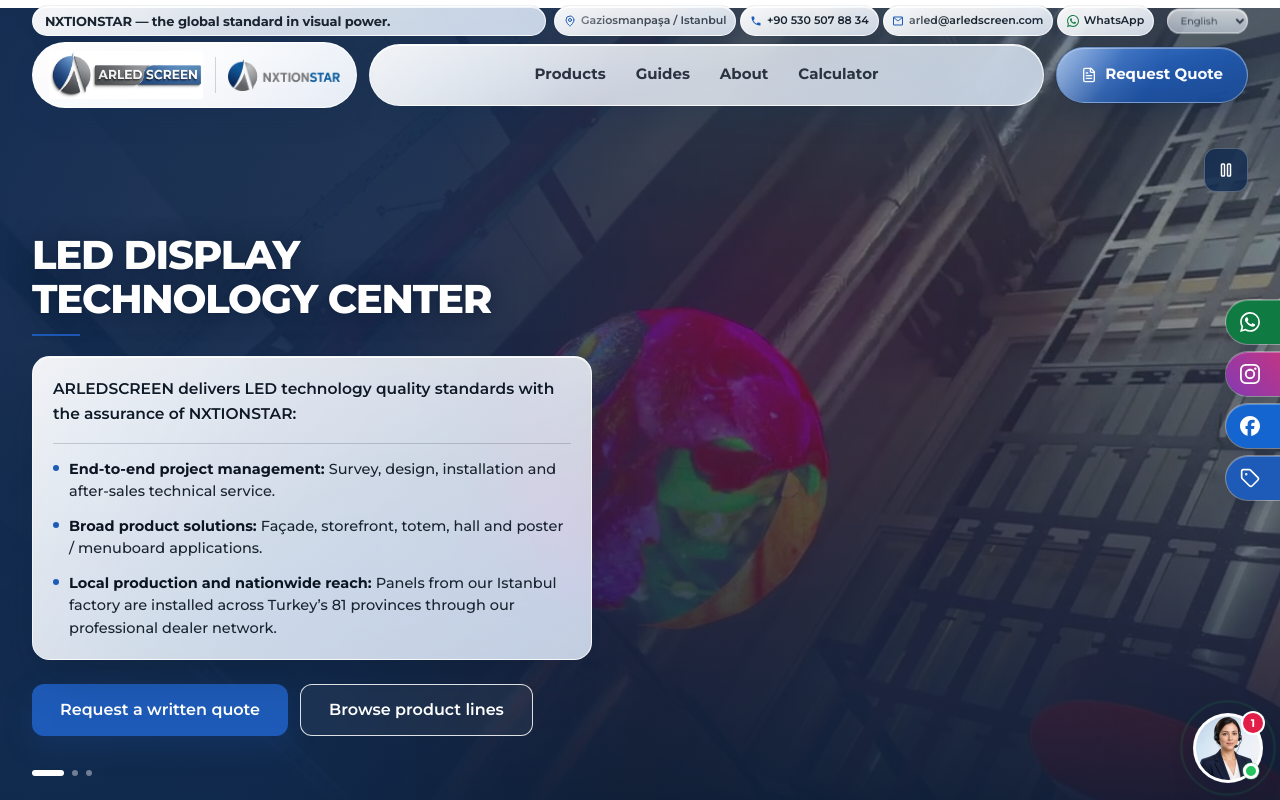
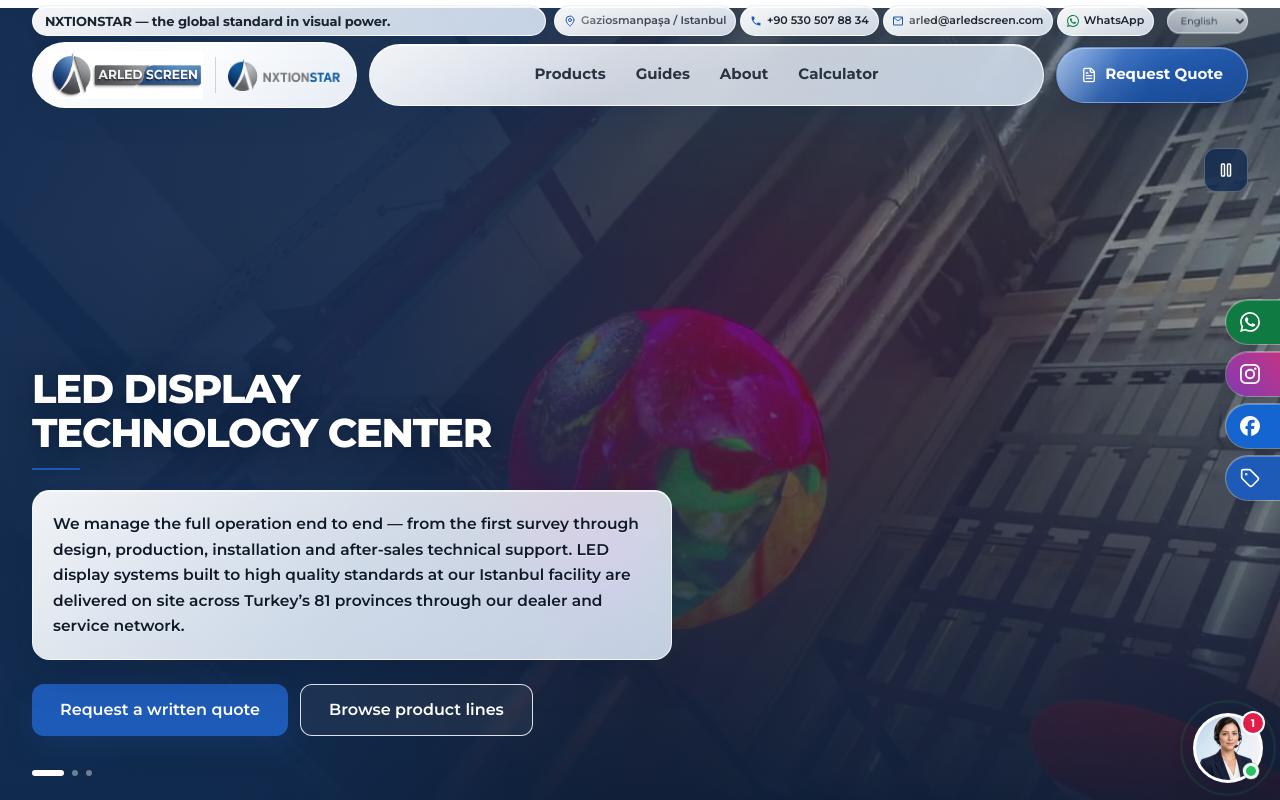
Before and after one commit to bzkrtaras-hue/arledscreen, a Next.js app: page /en/ in a window 1280 px wide. Shown: the top 800 px of the page. Built offline with nearby package versions, Linux system fonts and the light colour scheme.

Commit message:
Update homepage hero subcopy to end-to-end operations paragraph.
Replace short lead and three pillars with the client’s full discovery-to-service subtitle; widen the glass plate for readable line length.

Co-authored-by: bzkrtaras-hue <bzkrtaras-hue@users.noreply.github.com>

```diff
--- a/src/components/hero/Hero.tsx
+++ b/src/components/hero/Hero.tsx
@@ -54,39 +54,8 @@ export function Hero({ locale }: HeroProps) {
       headline={tr ? "LED EKRAN TEKNOLOJİ MERKEZİ" : "LED DISPLAY TECHNOLOGY CENTER"}
       subcopy={
         tr
-          ? "ARLEDSCREEN, LED teknolojilerindeki yüksek kalite standartlarını NXTIONSTAR güvencesiyle hayata geçirmektedir:"
-          : "ARLEDSCREEN delivers LED technology quality standards with the assurance of NXTIONSTAR:"
-      }
-      points={
-        tr
-          ? [
-              {
-                title: "Uçtan Uca Proje Yönetimi",
-                body: "Keşif, tasarım, montaj ve satış sonrası teknik servis desteği.",
-              },
-              {
-                title: "Geniş Ürün Çözümleri",
-                body: "Bina cephesi, vitrin, totem, salon ve poster menuboard uygulamaları.",
-              },
-              {
-                title: "Yerli Üretim ve Yaygın Ağı",
-                body: "İstanbul merkezli fabrikamızdan çıkan ürünler, Türkiye’nin 81 ilinde profesyonel bayi ağımızla kurulmaktadır.",
-              },
-            ]
-          : [
-              {
-                title: "End-to-end project management",
-                body: "Survey, design, installation and after-sales technical service.",
-              },
-              {
-                title: "Broad product solutions",
-                body: "Façade, storefront, totem, hall and poster / menuboard applications.",
-              },
-              {
-                title: "Local production and nationwide reach",
-                body: "Panels from our Istanbul factory are installed across Turkey’s 81 provinces through our professional dealer network.",
-              },
-            ]
+          ? "Projenin ilk keşif aşamasından tasarım, üretim, montaj ve satış sonrası teknik destek süreçlerine kadar tüm operasyonu uçtan uca yönetiyoruz. İstanbul merkezli üretim tesisimizde yüksek kalite standartlarında hazırlanan LED ekran sistemleri, Türkiye’nin 81 ilindeki yaygın bayi ve servis ağımız aracılığıyla sahada profesyonellikle hayata geçirilmektedir."
+          : "We manage the full operation end to end — from the first survey through design, production, installation and after-sales technical support. LED display systems built to high quality standards at our Istanbul facility are delivered on site across Turkey’s 81 provinces through our dealer and service network."
       }
       quoteHref={`/${locale}/quote/`}
       quoteLabel={tr ? "Yazılı teklif alın" : "Request a written quote"}
--- a/src/components/hero/HeroVideo.tsx
+++ b/src/components/hero/HeroVideo.tsx
@@ -254,7 +254,7 @@ export function HeroVideo({
 
         <div className="relative z-[3] mx-auto flex h-full max-w-7xl items-end px-4 pb-[calc(4.25rem+1rem+env(safe-area-inset-bottom,0px))] sm:px-6 md:px-8 md:pb-[72px] lg:px-8">
           {/* Left-settled: title + readable glass plate + CTAs (refs: pack B + glass) */}
-          <div className="w-full max-w-[560px]">
+          <div className="w-full max-w-[640px]">
             <span className="sr-only">{brand}</span>
 
             <m.h1
@@ -280,7 +280,7 @@ export function HeroVideo({
               animate={{ opacity: 1, y: 0 }}
               transition={{ duration: 0.7, ease, delay: 0.22 }}
             >
-              <p className="hero-copy-lead text-pretty text-[14px] font-semibold leading-[1.55] sm:text-[15.5px] sm:leading-[1.6]">
+              <p className="hero-copy-lead text-pretty text-[14px] font-semibold leading-[1.55] sm:text-[15.5px] sm:leading-[1.65]">
                 {subcopy}
               </p>
 
```
